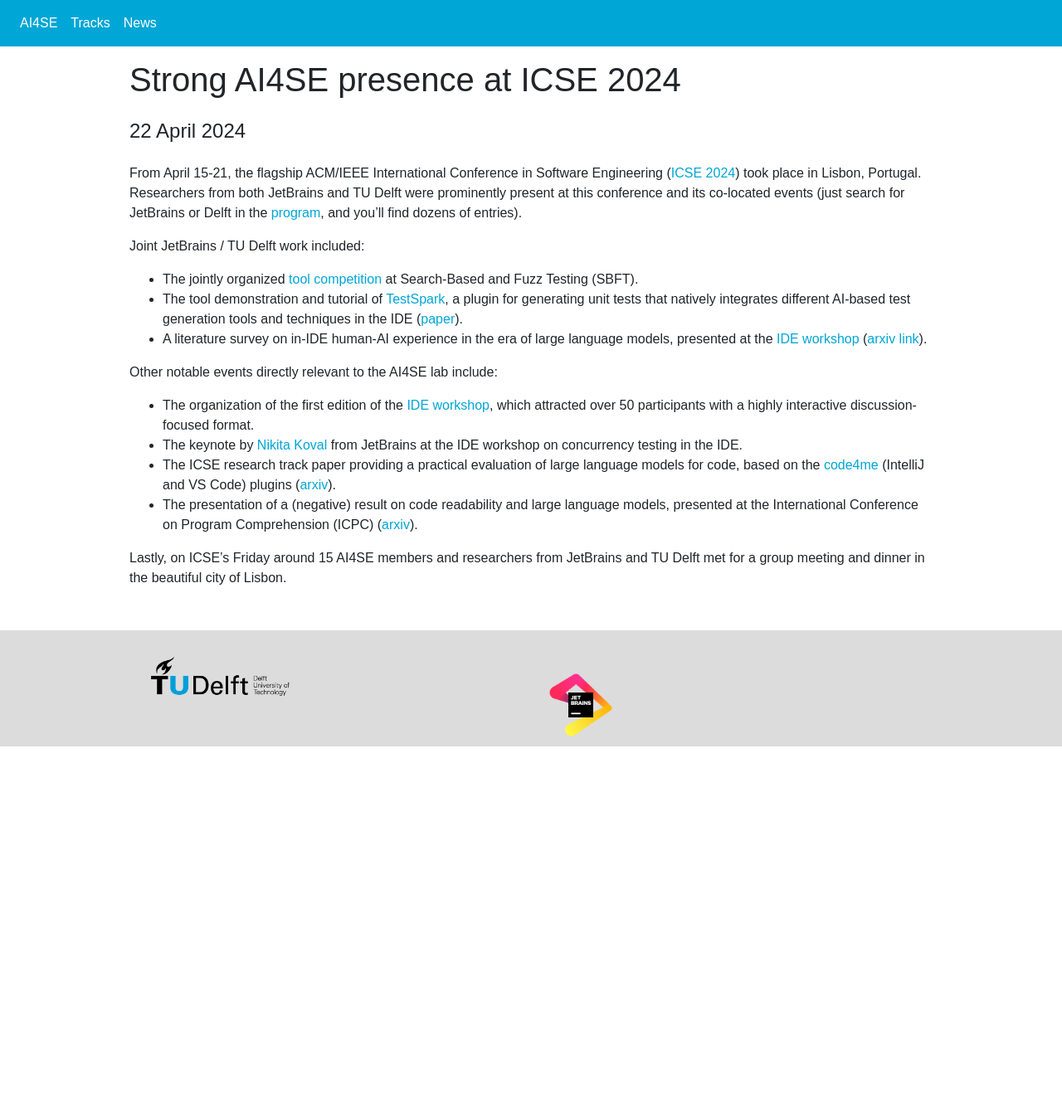
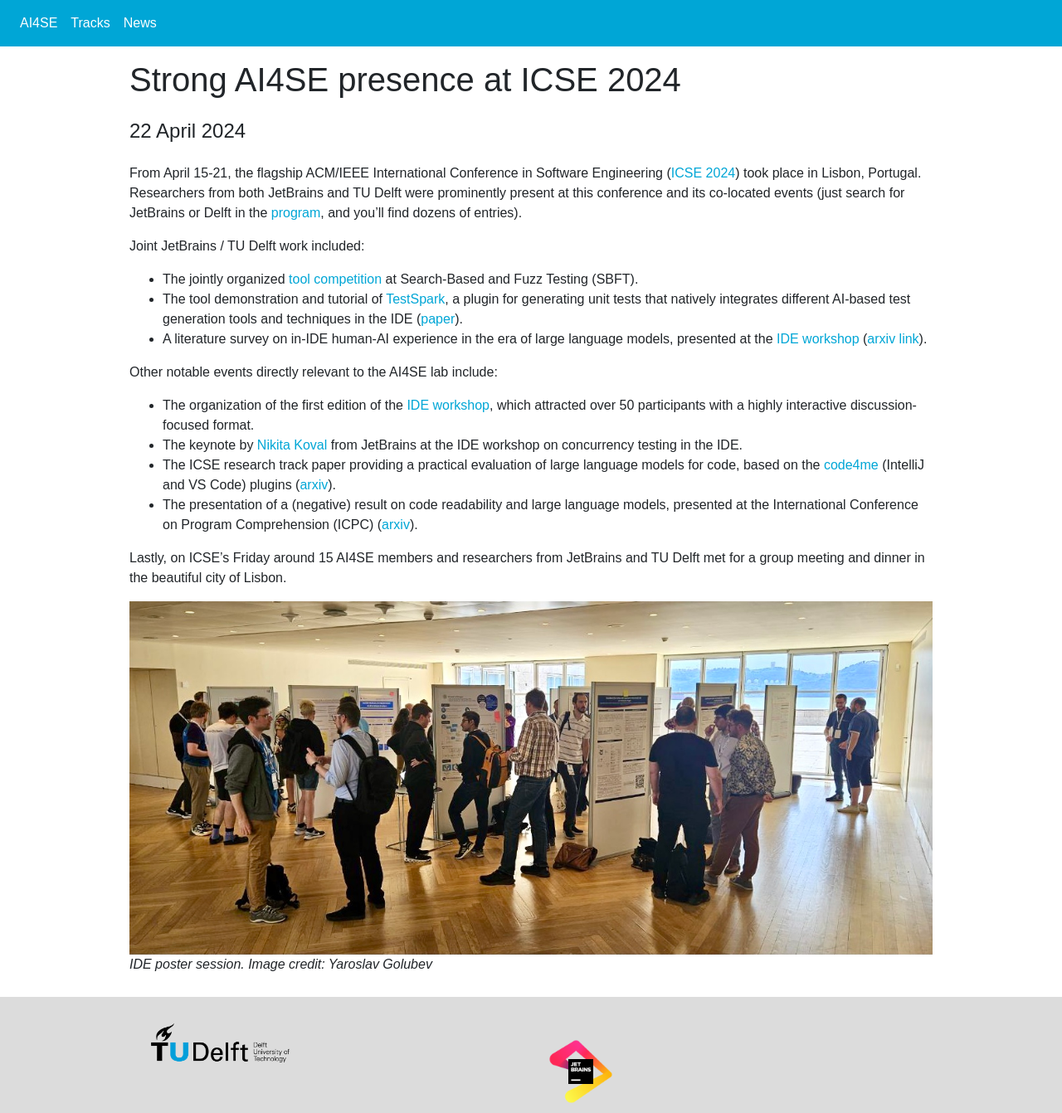
Before and after one commit to SERG-Delft/ai4se-website, a Jekyll site: the page built from _news/2022-04-22-ai4se-at-icse-24.md, in a window 1280 px wide. Shown: the whole page at 83% size. Built offline with Jekyll 4.4.1, drawn with Linux system fonts in a browser that asks for light colours; nearby versions of some CDN libraries; before the commit the page ends 900 px from its top, so only the background shows below that.

Commit message:
Add image of IDE wshop to ICSE news item

```diff
--- a/_news/2022-04-22-ai4se-at-icse-24.md
+++ b/_news/2022-04-22-ai4se-at-icse-24.md
@@ -23,6 +23,9 @@ Other notable events directly relevant to the AI4SE lab include:
 
 Lastly, on ICSE's Friday around 15 AI4SE members and researchers from JetBrains and TU Delft met for a group meeting and dinner in the beautiful city of Lisbon.
 
+![](/img/ide-workshop-2024.jpg){: width="100%" style="float: left"}
+_IDE poster session. Image credit: Yaroslav Golubev_
+
 
 [icse]: https://conf.researchr.org/home/icse-2024
 [program]: https://conf.researchr.org/program/icse-2024/program-icse-2024/
```
Also changed, not shown: img/ide-workshop-2024.jpg (added).
